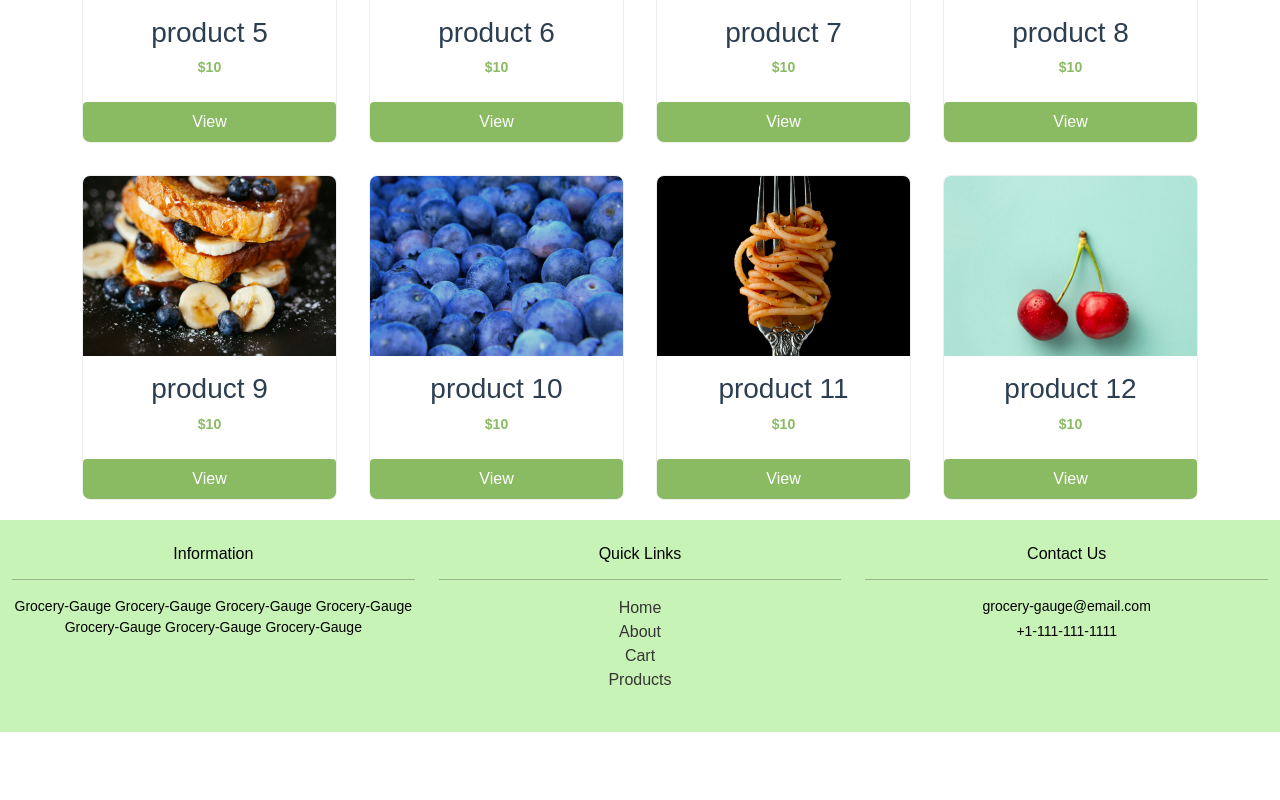
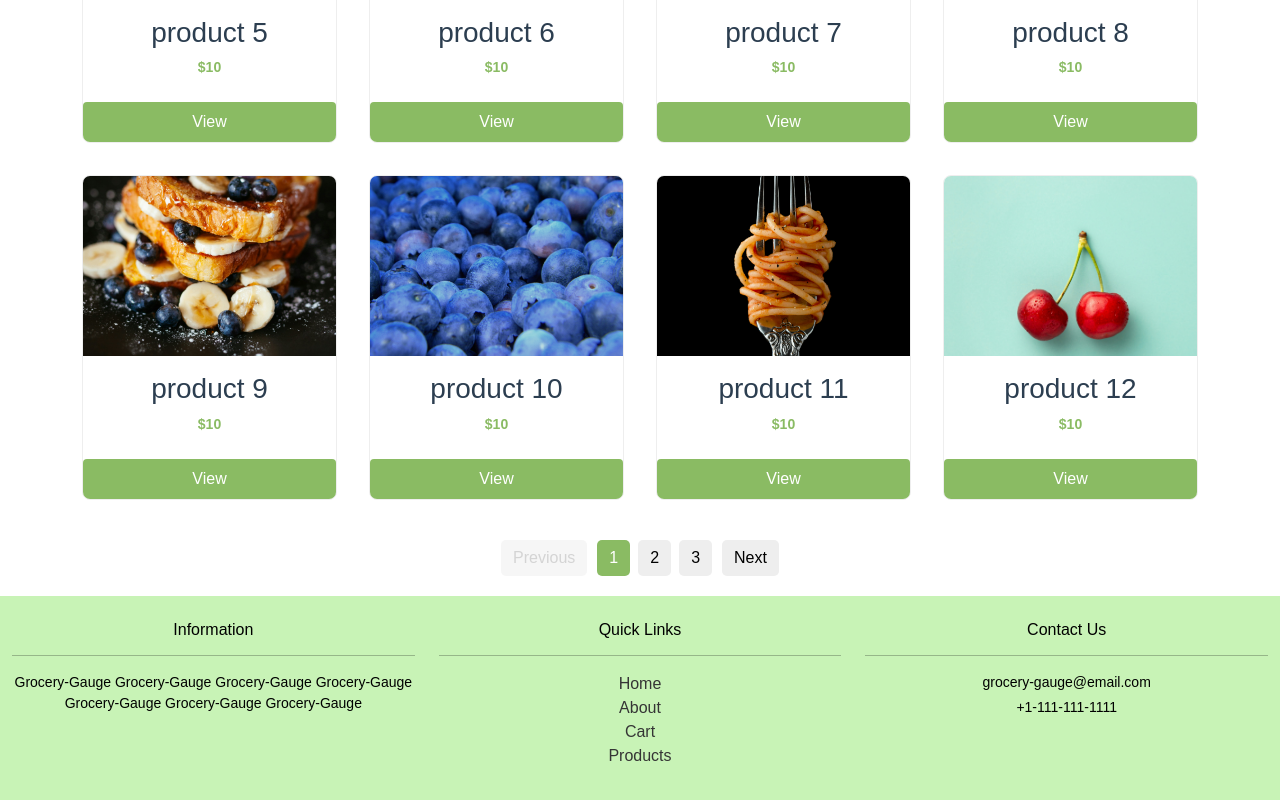
Before and after one commit to CS222-UIUC/team-52-project, a React (Create React App) app: page /browse in a window 1280 px wide. Shown: the part 906-1706 px from the top of the page. Before the commit the page ends 1638 px from the top, so only its background shows below. Built offline with nearby package versions, Linux system fonts and the light colour scheme.

Commit message:
added products in pages so that only 12 products display at a time

```diff
--- a/src/components/Products.js
+++ b/src/components/Products.js
@@ -107,6 +107,123 @@ const Products = [
         graph : '/images/basic-line-chart.svg'
 
     },
+    {
+        id: 13,
+        Title: 'product 13',
+        img: '/images/neha-deshmukh-GoKXJaQoLQs-unsplash.jpg',
+        Price:  10,
+        cat: 'fruit',
+        graph : '/images/basic-line-chart.svg'
+
+    },
+    {
+        id: 14,
+        Title: 'product 14',
+        img: '/images/rodrigo-dos-reis-h3AkzboxK4Q-unsplash.jpg',
+        Price:  10,
+        cat: 'fruit',
+        graph : '/images/basic-line-chart.svg'
+
+    },
+    {
+        id: 15,
+        Title: 'product 15',
+        img: '/images/tangerine-newt-a9rxefN9vgY-unsplash.jpg',
+        Price:  10,
+        cat: 'fruit',
+        graph : '/images/basic-line-chart.svg'
+
+    },
+    {
+        id: 16,
+        Title: 'product 16',
+        img: '/images/vino-li-pCjw_ygKCv0-unsplash.jpg',
+        Price:  10,
+        cat: 'fruit',
+        graph : '/images/basic-line-chart.svg'
+
+    },
+    {
+        id: 17,
+        Title: 'product 17',
+        img: '/images/zaib-tse-KVv5lFOMY1E-unsplash.jpg',
+        Price:  10,
+        cat: 'fruit',
+        graph : '/images/basic-line-chart.svg'
+
+    },
+    {
+        id: 18,
+        Title: 'product 17',
+        img: '/images/zaib-tse-KVv5lFOMY1E-unsplash.jpg',
+        Price:  10,
+        cat: 'fruit',
+        graph : '/images/basic-line-chart.svg'
+
+    },
+    {
+        id: 19,
+        Title: 'product 17',
+        img: '/images/zaib-tse-KVv5lFOMY1E-unsplash.jpg',
+        Price:  10,
+        cat: 'fruit',
+        graph : '/images/basic-line-chart.svg'
+
+    },
+    {
+        id: 20,
+        Title: 'product 17',
+        img: '/images/zaib-tse-KVv5lFOMY1E-unsplash.jpg',
+        Price:  10,
+        cat: 'fruit',
+        graph : '/images/basic-line-chart.svg'
+
+    },
+    {
+        id: 21,
+        Title: 'product 17',
+        img: '/images/zaib-tse-KVv5lFOMY1E-unsplash.jpg',
+        Price:  10,
+        cat: 'fruit',
+        graph : '/images/basic-line-chart.svg'
+
+    },
+    {
+        id: 22,
+        Title: 'product 17',
+        img: '/images/zaib-tse-KVv5lFOMY1E-unsplash.jpg',
+        Price:  10,
+        cat: 'fruit',
+        graph : '/images/basic-line-chart.svg'
+
+    },
+    {
+        id: 23,
+        Title: 'product 17',
+        img: '/images/zaib-tse-KVv5lFOMY1E-unsplash.jpg',
+        Price:  10,
+        cat: 'fruit',
+        graph : '/images/basic-line-chart.svg'
+
+    },
+    {
+        id: 24,
+        Title: 'product 17',
+        img: '/images/zaib-tse-KVv5lFOMY1E-unsplash.jpg',
+        Price:  10,
+        cat: 'fruit',
+        graph : '/images/basic-line-chart.svg'
+
+    },
+    {
+        id: 25,
+        Title: 'product 17',
+        img: '/images/zaib-tse-KVv5lFOMY1E-unsplash.jpg',
+        Price:  1000000,
+        cat: 'fruit',
+        graph : '/images/basic-line-chart.svg'
+
+    },
 
 ]
 
--- a/src/components/style.css
+++ b/src/components/style.css
@@ -181,5 +181,18 @@
  }
 
  .custom-footer {
-    background-color: #c8f3b6; /* Adjust to your preferred shade of green */
+    background-color: #c8f3b6;
 }
+
+.multipage {
+    display: flex;
+    justify-content: center;
+    align-items: center;
+    margin-top: 20px;
+    margin-bottom: 20px;
+    flex-wrap: wrap;
+  }
+
+.multipage button {
+    margin: 4px;
+}
--- a/src/pages/Product.js
+++ b/src/pages/Product.js
@@ -16,6 +16,20 @@ const Product = () => {
   const [quantity, setQuantity] = useState("1");
   // Get addToCart from the global CartContext
   const { addToCart } = useContext(CartContext);
+
+  ////////////////////////////////////////////////////
+
+  const [currentPage, setCurrentPage] = useState(1);
+  const productsPerPage = 12;
+
+  const indexOfLastProduct = currentPage * productsPerPage;
+  const indexOfFirstProduct = indexOfLastProduct - productsPerPage;
+  const currentProducts = Products.slice(indexOfFirstProduct, indexOfLastProduct);
+
+  const totalPages = Math.ceil(Products.length / productsPerPage);
+
+
+  ///////////////////////////////////////////////////
 
 
   const detailPage = async (product) => {
@@ -108,7 +122,7 @@ const Product = () => {
 
 
       <div className="container">
-        {Products.map((curElm) => (
+        {currentProducts.map((curElm) => (
           <div className="box" key={curElm.id}>
             <div className="content">
               <div className="img-box">
@@ -125,6 +139,61 @@ const Product = () => {
           </div>
         ))}
       </div>
+
+      <div className="multipage" style={{ marginTop: '20px', textAlign: 'center' }}>
+        <button
+          onClick={() => setCurrentPage((prev) => Math.max(prev - 1, 1))}
+          disabled={currentPage === 1}
+          style={{
+            margin: '0 6px',
+            padding: '6px 12px',
+            borderRadius: '5px',
+            backgroundColor: '#eee',
+            border: 'none',
+            cursor: currentPage === 1 ? 'not-allowed' : 'pointer',
+            opacity: currentPage === 1 ? 0.5 : 1
+          }}
+        >
+          Previous
+        </button>
+
+        {Array.from({ length: totalPages }, (_, i) => (
+          <button
+            key={i}
+            onClick={() => setCurrentPage(i + 1)}
+            className={currentPage === i + 1 ? "active" : ""}
+            style={{
+              margin: '0 4px',
+              padding: '6px 12px',
+              borderRadius: '5px',
+              backgroundColor: currentPage === i + 1 ? '#8abb63' : '#eee',
+              color: currentPage === i + 1 ? '#fff' : '#000',
+              border: 'none',
+              cursor: 'pointer'
+            }}
+          >
+            {i + 1}
+          </button>
+        ))}
+
+        <button
+          onClick={() => setCurrentPage((prev) => Math.min(prev + 1, totalPages))}
+          disabled={currentPage === totalPages}
+          style={{
+            margin: '0 6px',
+            padding: '6px 12px',
+            borderRadius: '5px',
+            backgroundColor: '#eee',
+            border: 'none',
+            cursor: currentPage === totalPages ? 'not-allowed' : 'pointer',
+            opacity: currentPage === totalPages ? 0.5 : 1
+          }}
+        >
+          Next
+        </button>
+      </div>
+
+
     </>
   );
 };
```
